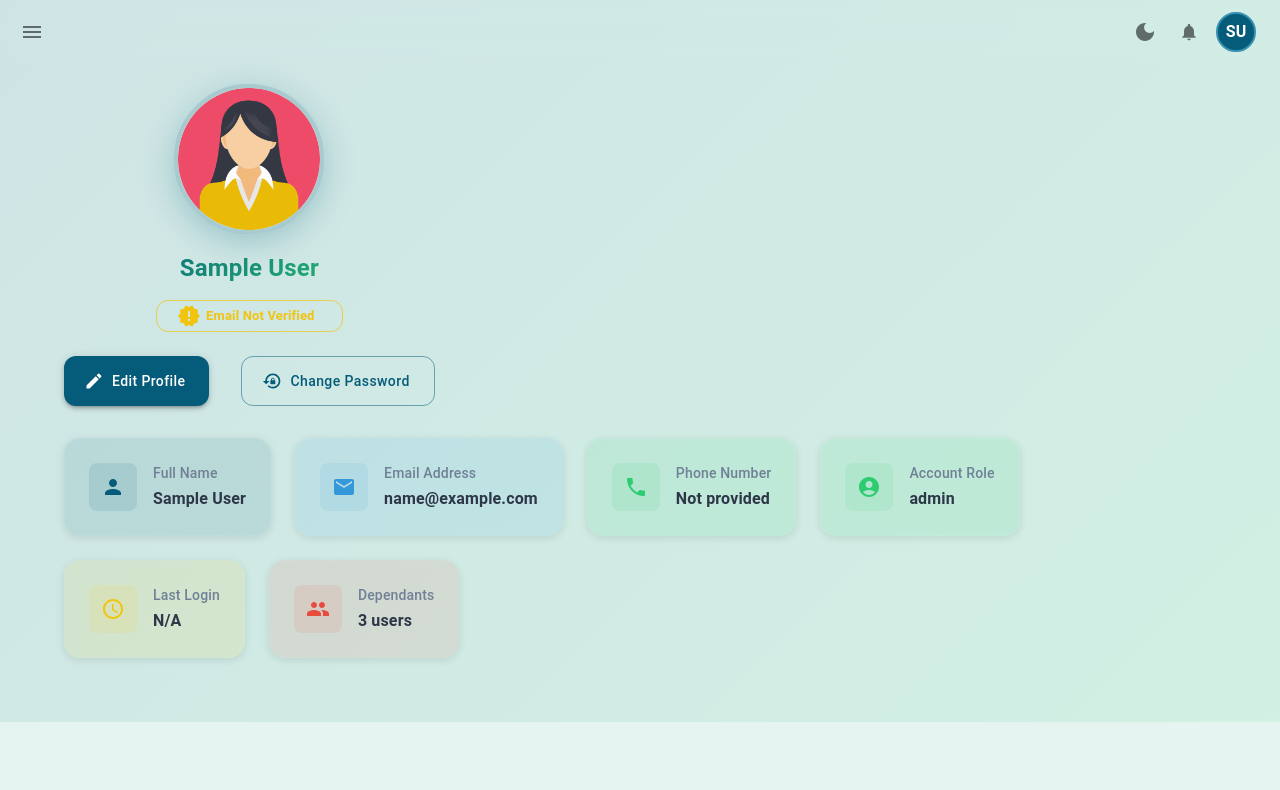
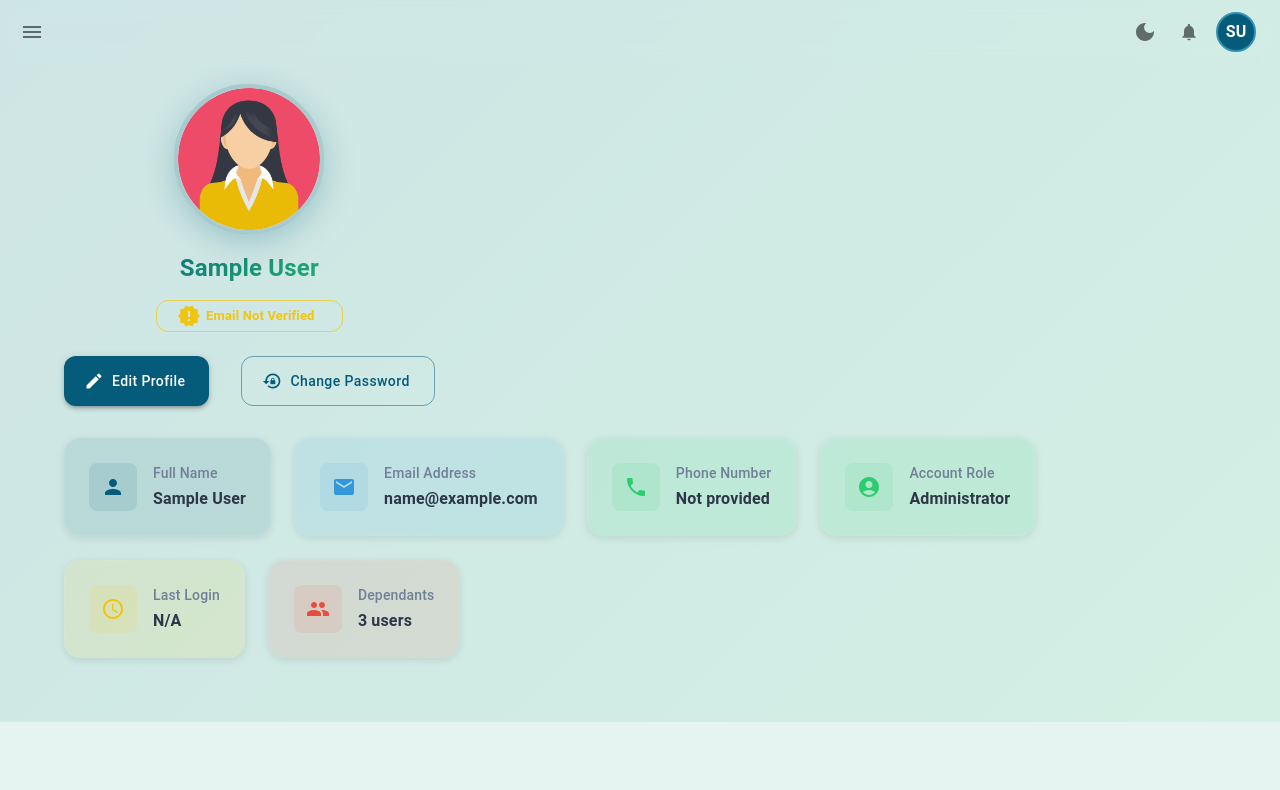
Before and after one commit to akilapilapitiya/TrueGate, a React (Vite) app in the folder frontend/: page /profile in a window 1280 px wide. Shown: the top 790 px of the page. Built offline with nearby package versions, Linux system fonts and the light colour scheme; sample sign-in values are in the browser's storage.

Commit message:
fix: Admin and user defined

```diff
--- a/frontend/src/pages/Profile.jsx
+++ b/frontend/src/pages/Profile.jsx
@@ -263,7 +263,7 @@ const Profile = () => {
     {
       icon: <AccountCircleIcon sx={{ fontSize: 24 }} />,
       label: "Account Role",
-      value: user?.role,
+      value: user?.role === "admin" ? "Administrator" : "User",
       color: theme.palette.secondary.main,
       bgColor: alpha(theme.palette.secondary.main, 0.1),
     },
@@ -936,7 +936,7 @@ const Profile = () => {
                 fullWidth
                 variant="outlined"
                 disabled={passwordResetLoading}
-                helperText="Password must be at least 6 characters long"
+                helperText="Password must be at least 8 characters long"
                 InputProps={{
                   endAdornment: (
                     <InputAdornment position="end">
```
